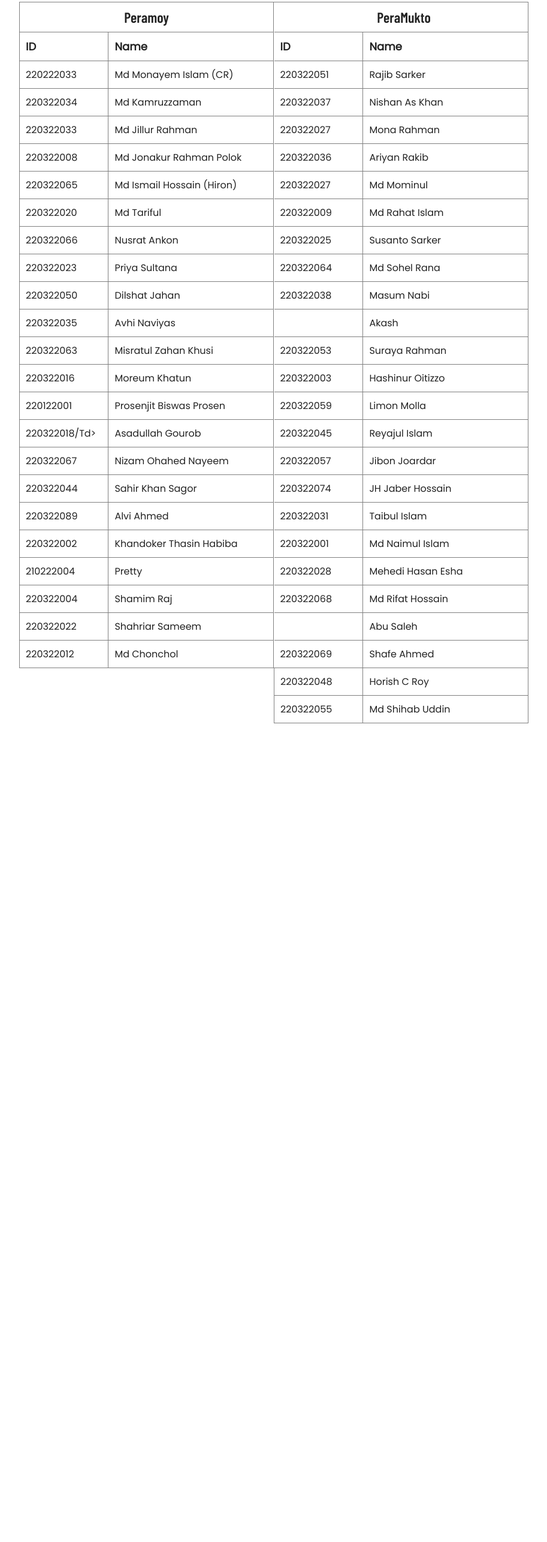
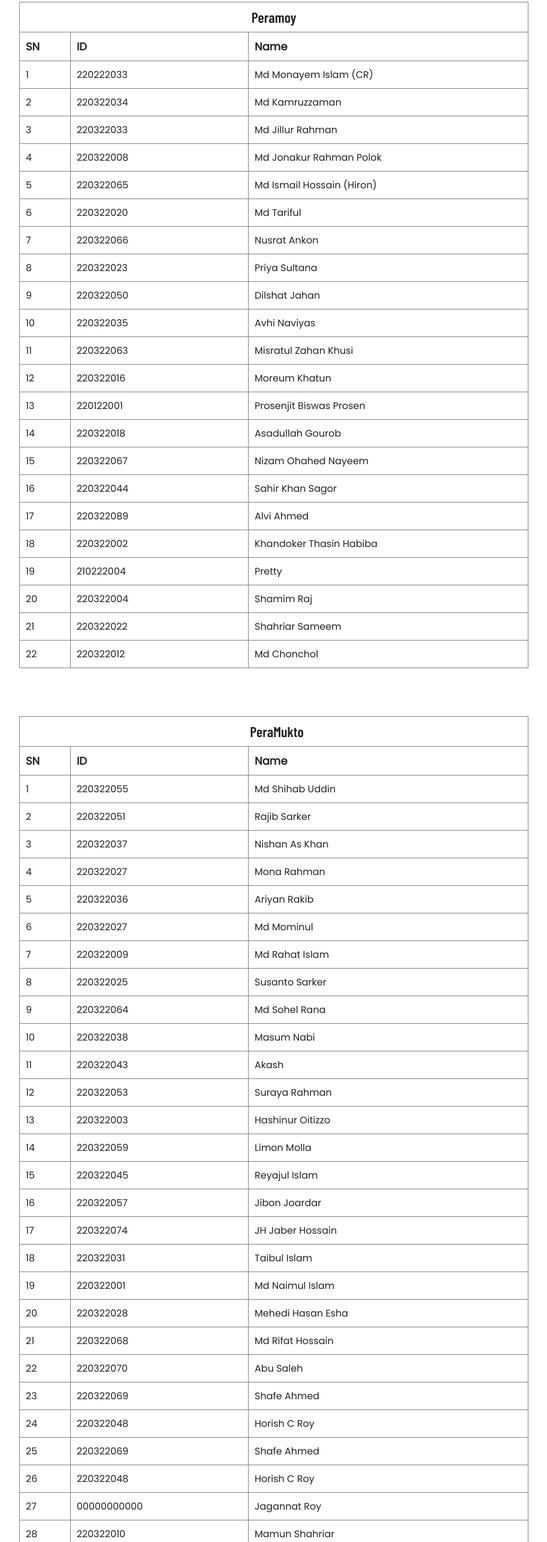
Before and after one commit to monayem-cse/cse-group-list, a plain HTML site: page index.html in a window 1280 px wide. Shown: the part 229-2800 px from the top of the page at 60% size, without its empty margins (183-1096 px from the left). Before the commit the page ends 1485 px from the top, so only its background shows below. Drawn offline with nearby package versions, Linux system fonts and the light colour scheme; a web font is replaced by a local one.

Commit message:
Update Table design with some data

```diff
--- a/index.html
+++ b/index.html
@@ -34,96 +34,119 @@
         <table>
           <thead>
             <tr>
+              <th>SN</th>
               <th>ID</th>
               <th>Name</th>
             </tr>
           </thead>
           <tbody>
             <tr>
+              <td>1</td>
               <td>220222033</td>
               <td>Md Monayem Islam (CR)</td>
             </tr>
             <tr>
+              <td>2</td>
               <td>220322034</td>
               <td>Md kamruzzaman</td>
             </tr>
             <tr>
+              <td>3</td>
               <td>220322033</td>
               <td>Md Jillur Rahman</td>
             </tr>
             <tr>
+              <td>4</td>
               <td>220322008</td>
               <td>Md jonakur Rahman polok</td>
             </tr>
             <tr>
+              <td>5</td>
               <td>220322065</td>
               <td>Md Ismail Hossain (Hiron)</td>
             </tr>
             <tr>
+              <td>6</td>
               <td>220322020</td>
               <td>Md Tariful</td>
             </tr>
             <tr>
+              <td>7</td>
               <td>220322066</td>
               <td>Nusrat Ankon</td>
             </tr>
             <tr>
+              <td>8</td>
               <td>220322023</td>
               <td>Priya sultana</td>
             </tr>
             <tr>
+              <td>9</td>
               <td>220322050</td>
               <td>Dilshat jahan</td>
             </tr>
             <tr>
+              <td>10</td>
               <td>220322035</td>
               <td>Avhi naviyas</td>
             </tr>
             <tr>
+              <td>11</td>
               <td>220322063</td>
               <td>Misratul zahan Khusi</td>
             </tr>
             <tr>
+              <td>12</td>
               <td>220322016</td>
               <td>Moreum Khatun</td>
             </tr>
             <tr>
+              <td>13</td>
               <td>220122001</td>
               <td>Prosenjit Biswas Prosen</td>
             </tr>
             <tr>
-              <td>220322018/td></td>
+              <td>14</td>
+              <td>220322018</td>
               <td>Asadullah Gourob</td>
             </tr>
             <tr>
+              <td>15</td>
               <td>220322067</td>
               <td>Nizam Ohahed Nayeem</td>
             </tr>
             <tr>
+              <td>16</td>
               <td>220322044</td>
               <td>Sahir khan Sagor</td>
             </tr>
             <tr>
+              <td>17</td>
               <td>220322089</td>
               <td>Alvi Ahmed</td>
             </tr>
             <tr>
+              <td>18</td>
               <td>220322002</td>
               <td>Khandoker Thasin Habiba</td>
             </tr>
             <tr>
+              <td>19</td>
               <td>210222004</td>
               <td>Pretty</td>
             </tr>
             <tr>
+              <td>20</td>
               <td>220322004</td>
               <td>Shamim raj</td>
             </tr>
             <tr>
+              <td>21</td>
               <td>220322022</td>
               <td>Shahriar Sameem</td>
             </tr>
             <tr>
+              <td>22</td>
               <td>220322012</td>
               <td>Md Chonchol</td>
             </tr>
@@ -135,106 +158,156 @@
         <table>
           <thead>
             <tr>
+              <th>SN</th>
               <th>ID</th>
               <th>Name</th>
             </tr>
           </thead>
           <tbody>
             <tr>
+              <td>1</td>
+              <td>220322055</td>
+              <td>Md Shihab uddin</td>
+            </tr>
+            <tr>
+              <td>2</td>
               <td>220322051</td>
               <td>Rajib sarker</td>
             </tr>
             <tr>
+              <td>3</td>
               <td>220322037</td>
               <td>Nishan As Khan</td>
             </tr>
             <tr>
+              <td>4</td>
               <td>220322027</td>
               <td>Mona Rahman</td>
             </tr>
             <tr>
+              <td>5</td>
               <td>220322036</td>
               <td>Ariyan Rakib</td>
             </tr>
             <tr>
+              <td>6</td>
               <td>220322027</td>
               <td>Md Mominul</td>
             </tr>
             <tr>
+              <td>7</td>
               <td>220322009</td>
               <td>Md Rahat Islam</td>
             </tr>
             <tr>
+              <td>8</td>
               <td>220322025</td>
               <td>Susanto sarker</td>
             </tr>
             <tr>
+              <td>9</td>
               <td>220322064</td>
               <td>Md Sohel Rana</td>
             </tr>
             <tr>
+              <td>10</td>
               <td>220322038</td>
               <td>Masum Nabi</td>
             </tr>
             <tr>
-              <td></td>
+              <td>11</td>
+              <td>220322043</td>
               <td>Akash</td>
             </tr>
             <tr>
+              <td>12</td>
               <td>220322053</td>
               <td>Suraya Rahman</td>
             </tr>
             <tr>
+              <td>13</td>
               <td>220322003</td>
               <td>Hashinur Oitizzo</td>
             </tr>
             <tr>
+              <td>14</td>
               <td>220322059</td>
               <td>Limon Molla</td>
             </tr>
             <tr>
+              <td>15</td>
               <td>220322045</td>
               <td>Reyajul Islam</td>
             </tr>
             <tr>
+              <td>16</td>
               <td>220322057</td>
               <td>Jibon Joardar</td>
             </tr>
             <tr>
+              <td>17</td>
               <td>220322074</td>
               <td>JH Jaber Hossain</td>
             </tr>
             <tr>
+              <td>18</td>
               <td>220322031</td>
               <td>Taibul Islam</td>
             </tr>
             <tr>
+              <td>19</td>
               <td>220322001</td>
               <td>Md Naimul islam</td>
             </tr>
             <tr>
+              <td>20</td>
               <td>220322028</td>
               <td>Mehedi Hasan Esha</td>
             </tr>
             <tr>
+              <td>21</td>
               <td>220322068</td>
               <td>Md Rifat Hossain</td>
             </tr>
             <tr>
-              <td></td>
+              <td>22</td>
+              <td>220322070</td>
               <td>Abu Saleh</td>
             </tr>
             <tr>
+              <td>23</td>
               <td>220322069</td>
               <td>Shafe Ahmed</td>
             </tr>
             <tr>
+              <td>24</td>
               <td>220322048</td>
               <td>Horish c Roy</td>
             </tr>
             <tr>
-              <td>220322055</td>
-              <td>Md Shihab uddin</td>
+              <td>25</td>
+              <td>220322069</td>
+              <td>Shafe Ahmed</td>
+            </tr>
+            <tr>
+              <td>26</td>
+              <td>220322048</td>
+              <td>Horish C Roy</td>
+            </tr>
+            <tr>
+              <td>27</td>
+              <td>00000000000</td>
+              <td>Jagannat Roy</td>
+            </tr>
+            <tr>
+              <td>28</td>
+              <td>220322010</td>
+              <td>Mamun Shahriar</td>
+            </tr>
+            <tr>
+              <td>29</td>
+              <td>220322089</td>
+              <td>Alvi Ahmed</td>
             </tr>
           </tbody>
         </table>
--- a/style.css
+++ b/style.css
@@ -50,6 +50,8 @@ body {
 .dept-cse {
   display: flex;
   justify-content: center;
+  flex-direction: column;
+  row-gap: 80px;
   max-width: 850px;
   width: 100%;
   margin: 0 auto;
@@ -67,6 +69,7 @@ body {
 .cse-peramukto h1 {
   border: 1px solid gray;
   border-bottom: none;
+  border-left: 1px solid gray;
   text-align: center;
   padding: 10px;
   font-family: "Barlow Condensed", sans-serif;
@@ -74,7 +77,6 @@ body {
   text-transform: capitalize;
 }
 .cse-peramukto h1 {
-  border-left: none;
   padding-left: 20px;
 }
 table {
@@ -86,16 +88,19 @@ table tr td {
   border: 1px solid gray;
 }
 table tr td:nth-child(1) {
-  width: 35%;
-  border-left: 0px;
+  width: 10%;
 }
 table tr td:nth-child(2) {
+  width: 35%;
+}
+table tr td:nth-child(3) {
   width: 65%;
 }
 table thead tr th {
   text-align: left;
   border-right: 1px solid gray;
   border-top: 1px solid gray;
+  border-left: 1px solid gray;
   padding: 10px;
   font-size: 18px;
 }
```
